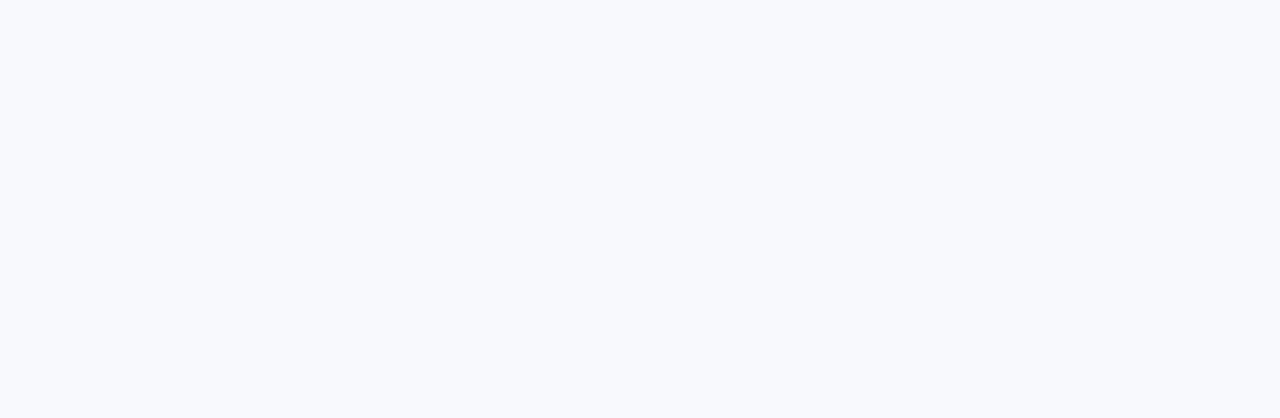
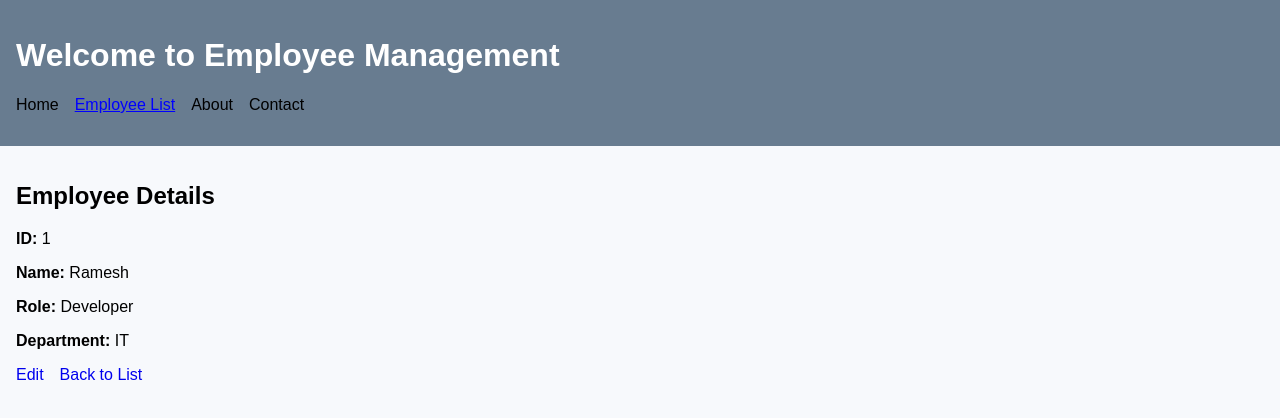
Before and after one commit to abhitiwari1258/Employee-Management-App, a React (Vite) app: page /employees/1 in a window 1280 px wide. Before the commit this address had no page. Shown: the top 418 px of the page. Built offline with nearby package versions, Linux system fonts and the light colour scheme.

Commit message:
implement view employee feat in list

```diff
--- a/src/App.jsx
+++ b/src/App.jsx
@@ -6,6 +6,8 @@ import About from "./pages/About";
 import AppLayouts from "./layouts/AppLayouts";
 import EmployeeList from "./pages/EmployeeList";
 import AddEmployee from "./pages/AddEmployee"
+import ViewEmployee from "./pages/ViewEmployee"
+import EditEmployee from "./pages/EditEmployee"
 function App() {
   return (
     <Routes>
@@ -14,9 +16,9 @@ function App() {
         <Route path="/employees" element={<EmployeeList />} />
         <Route path="employee/add" element={<AddEmployee/>}></Route>
 
-        {/* <Route path="employees/:id" element={<ViewEmployee />} />  */}
+        <Route path="employees/:id" element={<ViewEmployee />} />
 
-        {/* <Route path="employees/:id/edit" element={<EditEmployee />} />  */}
+        <Route path="employees/:id/edit" element={<EditEmployee />} />
 
         <Route path="/about" element={<About />} />
         <Route path="/contact" element={<Contact />} />
--- /dev/null
+++ b/src/pages/EditEmployee.jsx
@@ -0,0 +1,11 @@
+import React from 'react'
+
+const EditEmployee = () => {
+  return (
+    <div>
+
+    </div>
+  )
+}
+
+export default EditEmployee
--- a/src/pages/EmployeeList.jsx
+++ b/src/pages/EmployeeList.jsx
@@ -9,7 +9,7 @@ const EmployeeList = () => {
 
 
   return (
-    <>
+    <div>
       <h1>Employee List</h1>
 
       <NavLink
@@ -24,9 +24,9 @@ const EmployeeList = () => {
         borderRadius: '4px',
       }}
       > + Add Employee </NavLink>
-      <table>
+      <table border="1" cellPadding="8" style={{ borderCollapse: 'collapse', width: '100%' }}>
         <thead>
-          <tr>
+          <tr style={{ backgroundColor: '#eee' }}>
             <td>ID</td>
             <td>Name</td>
             <td>Role</td>
@@ -41,11 +41,12 @@ const EmployeeList = () => {
               <td>{emp.name}</td>
               <td>{emp.role}</td>
               <td>{emp.department}</td>
+              <NavLink to={`/employees/${emp.id}`}>View</NavLink>
             </tr>
           ))}
         </tbody>
       </table>
-    </>
+    </div>
   );
 };
 
--- /dev/null
+++ b/src/pages/ViewEmployee.jsx
@@ -0,0 +1,53 @@
+import React, { useContext } from "react";
+import { useParams } from "react-router-dom";
+import { EmployeeContext } from "../context/EmployeeContext";
+import { Link } from "react-router-dom";
+
+const ViewEmployee = () => {
+  const { id } = useParams();
+//   console.log(id);
+
+  const { employees } = useContext(EmployeeContext);
+
+  console.log(employees);
+
+
+  const employee = employees.find((emp) => emp.id === Number(id));
+  console.log(employee);
+
+  if (!employee) {
+    return (
+      <div>
+        <h2>Employee not found!</h2>
+        <Link to="/employees">Go Back</Link>
+      </div>
+    );
+  }
+
+  return (
+    <div>
+      <h2>Employee Details</h2>
+      <p>
+        <strong>ID:</strong> {employee.id}
+      </p>
+      <p>
+        <strong>Name:</strong> {employee.name}
+      </p>
+      <p>
+        <strong>Role:</strong> {employee.role}
+      </p>
+      <p>
+        <strong>Department:</strong> {employee.department}
+      </p>
+
+      <div style={{ marginTop: '1rem' }}>
+
+        <Link to={"/employees/:id/edit"} style={{ marginRight: '1rem' }}>Edit</Link>
+
+         <Link to="/employees">Back to List</Link>
+      </div>
+    </div>
+  );
+};
+
+export default ViewEmployee;
```
